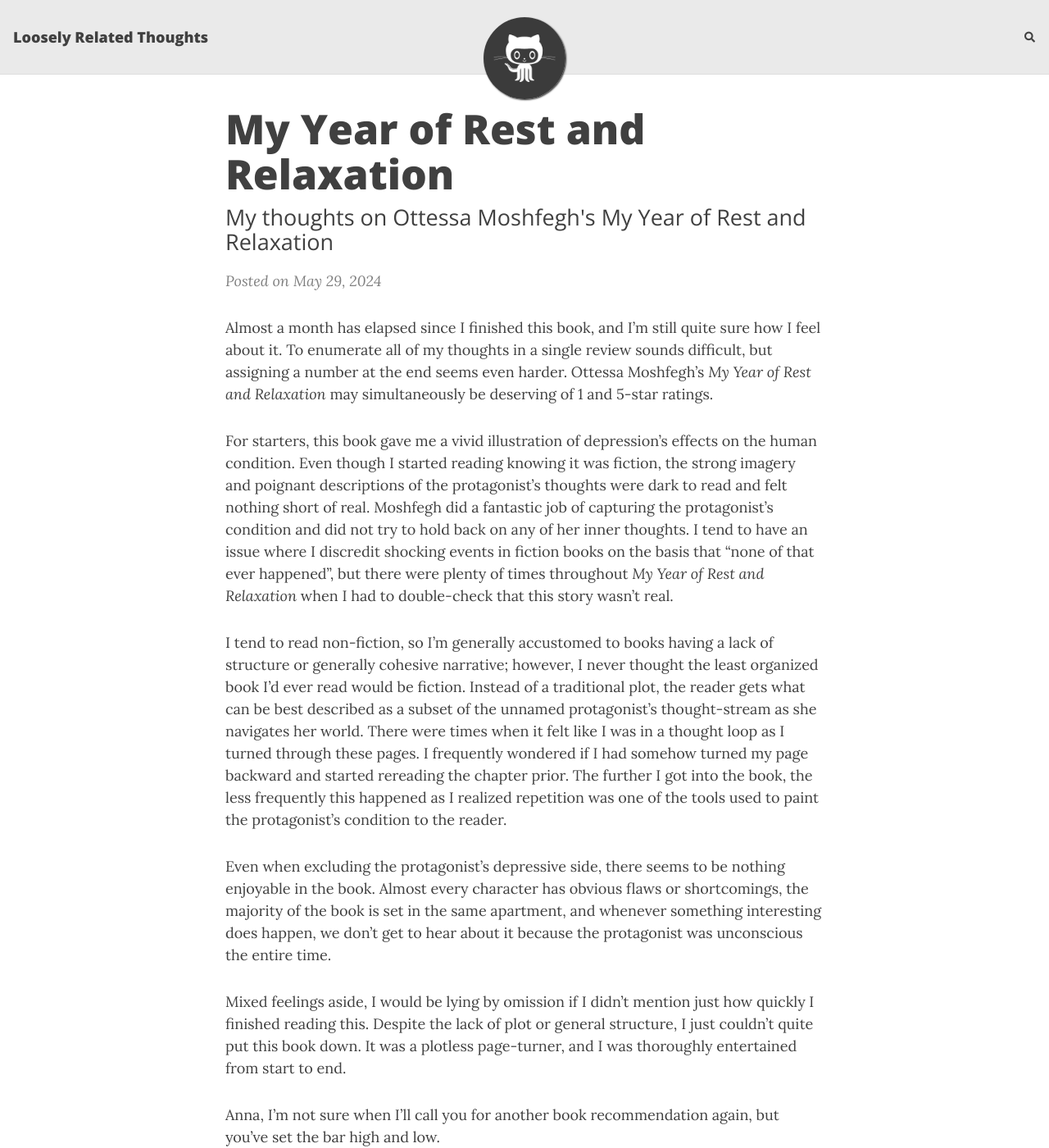
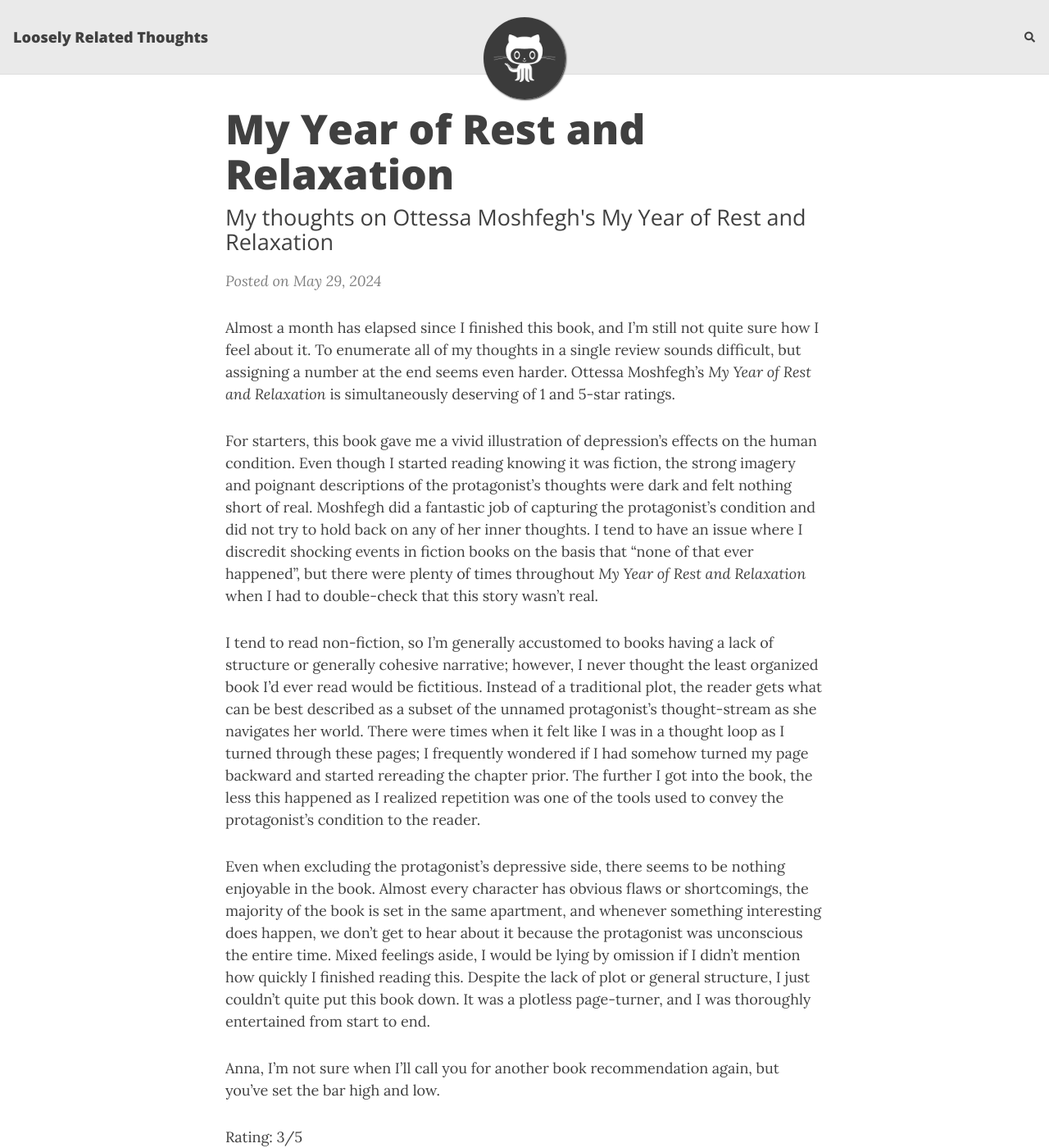
Before and after one commit to milen-patel/milen-patel.github.io, a Jekyll site: the page built from _posts/2024-05-29-rest-and-relaxation.md, in a window 1280 px wide and 1400 px high. Shown: the whole window at 82% size. Built offline with Jekyll 4.4.1, drawn with Linux system fonts in a browser that asks for light colours; nearby versions of some CDN libraries; comment, search, counter and statistics services are not loaded.

Commit message:
Corrections

```diff
--- a/_posts/2024-05-29-rest-and-relaxation.md
+++ b/_posts/2024-05-29-rest-and-relaxation.md
@@ -5,15 +5,13 @@
 tags: [reading]
 ---
 
-Almost a month has elapsed since I finished this book, and I’m still quite sure how I feel about it. To enumerate all of my thoughts in a single review sounds difficult, but assigning a number at the end seems even harder. Ottessa Moshfegh’s *My Year of Rest and Relaxation* may simultaneously be deserving of 1 and 5-star ratings.
+Almost a month has elapsed since I finished this book, and I’m still not quite sure how I feel about it. To enumerate all of my thoughts in a single review sounds difficult, but assigning a number at the end seems even harder. Ottessa Moshfegh’s *My Year of Rest and Relaxation* is simultaneously deserving of 1 and 5-star ratings.
 
-For starters, this book gave me a vivid illustration of depression’s effects on the human condition. Even though I started reading knowing it was fiction, the strong imagery and poignant descriptions of the protagonist’s thoughts were dark to read and felt nothing short of real. Moshfegh did a fantastic job of capturing the protagonist’s condition and did not try to hold back on any of her inner thoughts. I tend to have an issue where I discredit shocking events in fiction books on the basis that “none of that ever happened”, but there were plenty of times throughout *My Year of Rest and Relaxation* when I had to double-check that this story wasn’t real.
+For starters, this book gave me a vivid illustration of depression’s effects on the human condition. Even though I started reading knowing it was fiction, the strong imagery and poignant descriptions of the protagonist’s thoughts were dark and felt nothing short of real. Moshfegh did a fantastic job of capturing the protagonist’s condition and did not try to hold back on any of her inner thoughts. I tend to have an issue where I discredit shocking events in fiction books on the basis that “none of that ever happened”, but there were plenty of times throughout *My Year of Rest and Relaxation* when I had to double-check that this story wasn’t real.
 
-I tend to read non-fiction, so I’m generally accustomed to books having a lack of structure or generally cohesive narrative; however, I never thought the least organized book I’d ever read would be fiction. Instead of a traditional plot, the reader gets what can be best described as a subset of the unnamed protagonist’s thought-stream as she navigates her world. There were times when it felt like I was in a thought loop as I turned through these pages. I frequently wondered if I had somehow turned my page backward and started rereading the chapter prior. The further I got into the book, the less frequently this happened as I realized repetition was one of the tools used to paint the protagonist’s condition to the reader.
+I tend to read non-fiction, so I’m generally accustomed to books having a lack of structure or generally cohesive narrative; however, I never thought the least organized book I’d ever read would be fictitious. Instead of a traditional plot, the reader gets what can be best described as a subset of the unnamed protagonist’s thought-stream as she navigates her world. There were times when it felt like I was in a thought loop as I turned through these pages; I frequently wondered if I had somehow turned my page backward and started rereading the chapter prior. The further I got into the book, the less this happened as I realized repetition was one of the tools used to convey the protagonist’s condition to the reader.
 
-Even when excluding the protagonist’s depressive side, there seems to be nothing enjoyable in the book. Almost every character has obvious flaws or shortcomings, the majority of the book is set in the same apartment, and whenever something interesting does happen, we don’t get to hear about it because the protagonist was unconscious the entire time.
-
-Mixed feelings aside, I would be lying by omission if I didn’t mention just how quickly I finished reading this. Despite the lack of plot or general structure, I just couldn’t quite put this book down. It was a plotless page-turner, and I was thoroughly entertained from start to end.
+Even when excluding the protagonist’s depressive side, there seems to be nothing enjoyable in the book. Almost every character has obvious flaws or shortcomings, the majority of the book is set in the same apartment, and whenever something interesting does happen, we don’t get to hear about it because the protagonist was unconscious the entire time. Mixed feelings aside, I would be lying by omission if I didn’t mention how quickly I finished reading this. Despite the lack of plot or general structure, I just couldn’t quite put this book down. It was a plotless page-turner, and I was thoroughly entertained from start to end.
 
 Anna, I’m not sure when I’ll call you for another book recommendation again, but you’ve set the bar high and low.
 
```
